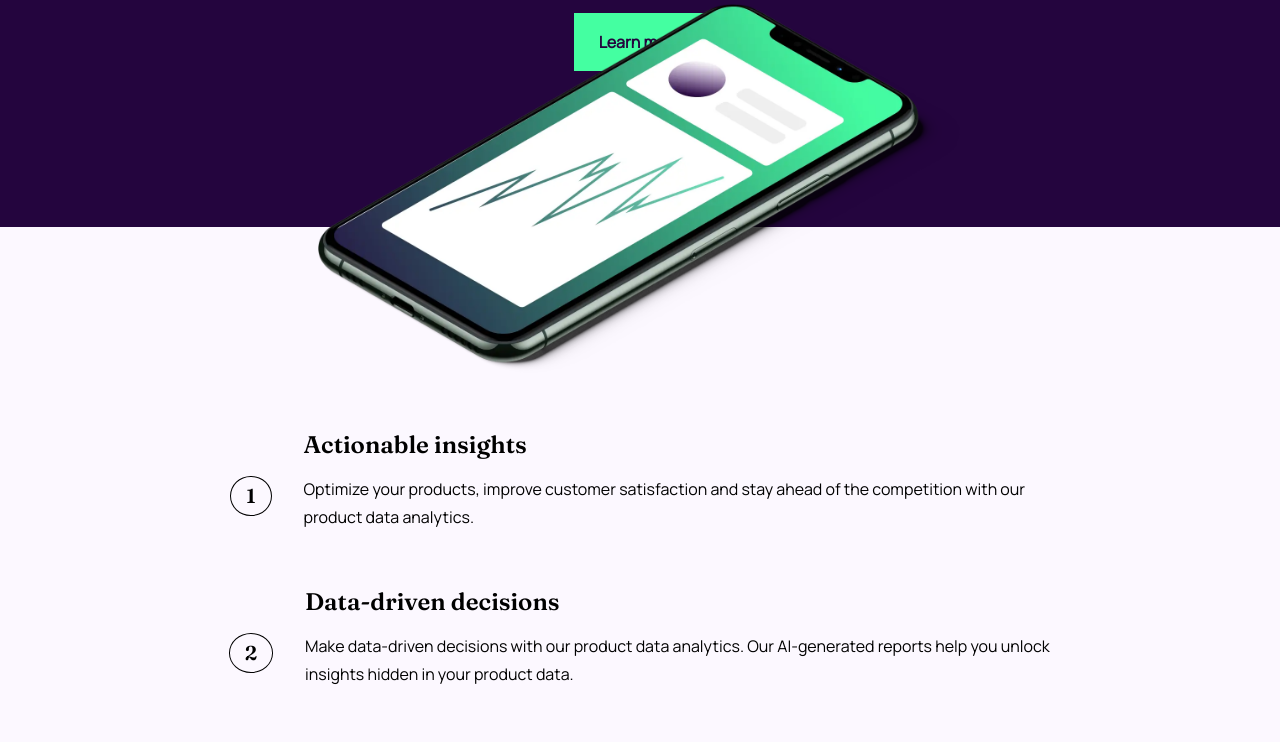
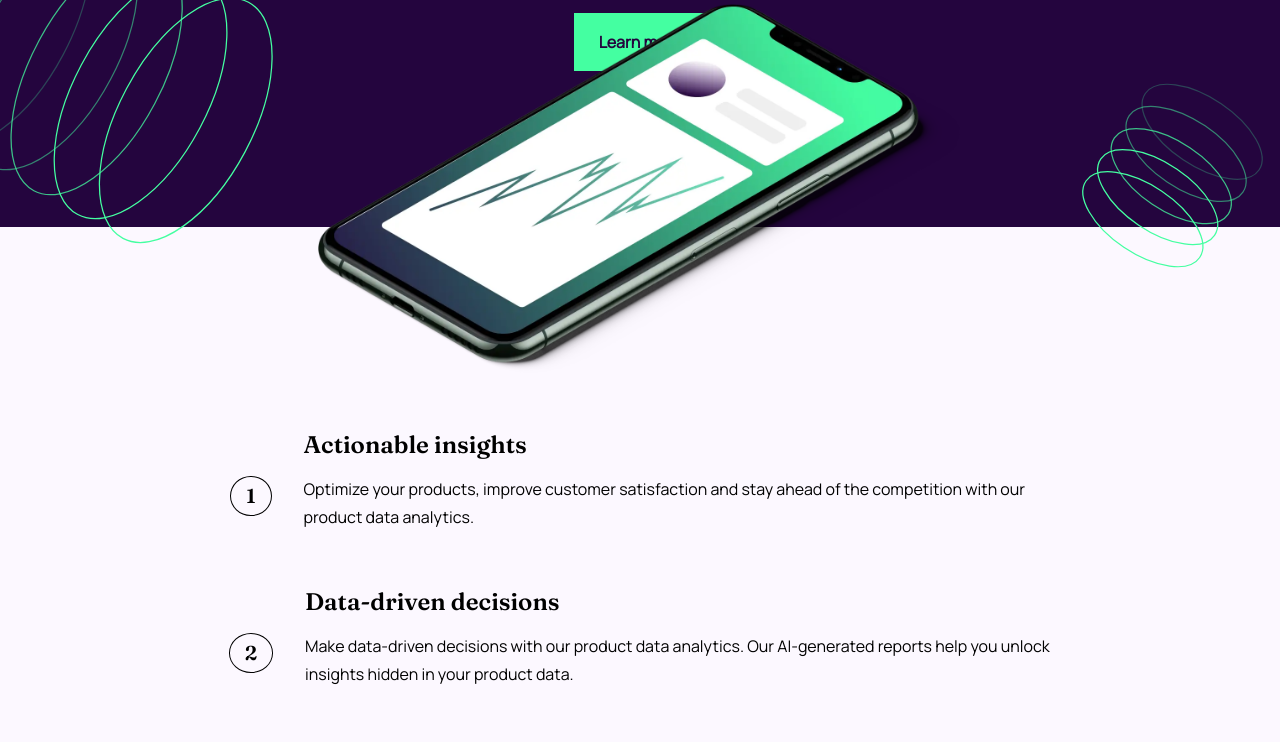
Before and after one commit to Hyuuga81/workit, a plain HTML site: page index.html in a window 1280 px wide. Shown: the part 217-959 px from the top of the page. Drawn offline with Linux system fonts and the light colour scheme.

Commit message:
Added zindex images

```diff
--- a/css/styles.css
+++ b/css/styles.css
@@ -112,6 +112,10 @@ nav a {
     position: absolute;
     bottom: -94.4px;
     width: 79%;
+}
+
+.hide {
+    display: none;
 }
 
 
@@ -296,6 +300,28 @@ footer .social {
         width: 67%;
     }
 
+    .hero .spiral-one {
+        width: 44.58%;
+        position: absolute;
+        z-index: 1;
+        top: -41px;
+        left: -278px;
+    }
+
+    .hero .spiral-two {
+        width: 22.4%;
+        position: absolute;
+        z-index: 1;
+        top: 150px;
+        right: -160px;
+    }
+
+    .hide {
+        display: block;
+    }
+
+
+
     /********************* SERVICES **********************/
 
     .services {
@@ -359,6 +385,14 @@ footer .social {
         text-align: left;
     }
 
+    .cta .cta-spiral3 {
+        width: 34%;
+        position: absolute;
+        z-index: 1;
+        bottom: -82px;
+        right: 20px;
+    }
+
     /**************** FOOTER *****************/
 
     .social .container {
--- a/index.html
+++ b/index.html
@@ -30,6 +30,8 @@
         <h1>Data <span class="underline">tailored</span> to your needs.</h1>
         <a href="#">Learn more</a>
       </div>
+      <img src="./img/bg-pattern-1.svg" alt="spiral-design1" class="spiral-one hide">
+      <img src="./img/bg-pattern-2.svg" alt="spiral-design2" class="spiral-two hide">
       <img src="./img/image-hero.webp" alt="smartphone">
     </section>
 
@@ -87,7 +89,7 @@
               in touch to schedule a call.</p>
             <a href="#">Apply for access</a>
           </div>
-
+          <img src="./img/bg-pattern-3.svg" alt="spiral-design3" class="cta-spiral3">
         </div>
 
       </div>
```
